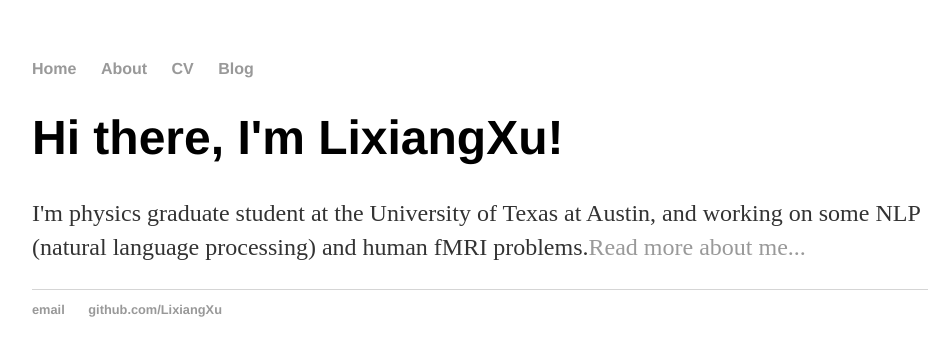
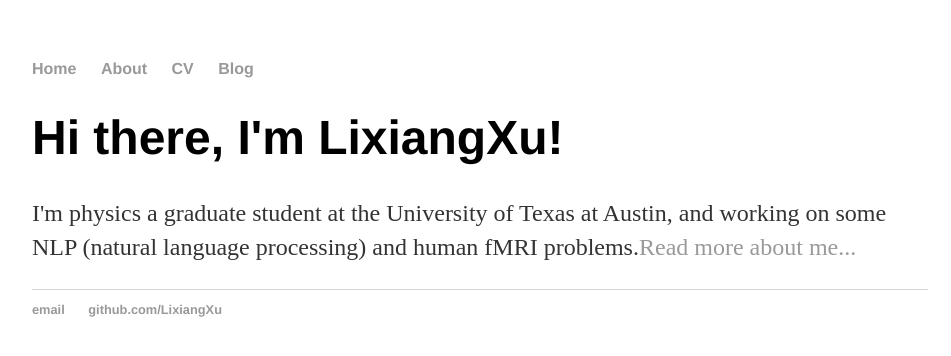
Before and after one commit to LixiangXu/LixiangXu.github.io, a Jekyll site: the page built from index.html, in a window 1280 px wide. Shown: the top 356 px of the page, without its empty margins (160-1111 px from the left). Built offline with Jekyll 4.4.1, drawn with Linux system fonts in a browser that asks for light colours.

Commit message:
Update index.html

```diff
--- a/index.html
+++ b/index.html
@@ -1,30 +1,8 @@
-<!DOCTYPE html>
-<html>
-	<head>
-		<title>Lixiang Xu blog</title>
-		<!-- link to main stylesheet -->
-		<link rel="stylesheet" type="text/css" href="/css/main.css">
-	</head>
-	<body>
-		<nav>
-    		<ul>
-        		<li><a href="/">Home</a></li>
-	        	<li><a href="/about">About</a></li>
-        		<li><a href="/cv">CV</a></li>
-        		<li><a href="/blog">Blog</a></li>
-    		</ul>
-		</nav>
-		<div class="container">
-    		<div class="blurb">
-        		<h1>Hi there, I'm LixiangXu!</h1>
-				<p>I'm physics graduate student at the University of Texas at Austin, and working on some NLP (natural language processing) and human fMRI problems.<a href="/about">Read more about me...</a></p>
-    		</div><!-- /.blurb -->
-		</div><!-- /.container -->
-		<footer>
-    		<ul>
-        		<li><a href="mailto:xulixiang2010@gmail.com">email</a></li>
-        		<li><a href="https://github.com/LixiangXu">github.com/LixiangXu</a></li>
-			</ul>
-		</footer>
-	</body>
-</html>
+---
+layout: default
+title: Lixiang Xu's Blog
+---
+<div class="blurb">
+	<h1>Hi there, I'm LixiangXu!</h1>
+	<p>I'm physics a graduate student at the University of Texas at Austin, and working on some NLP (natural language processing) and human fMRI problems.<a href="/about">Read more about me...</a></p>
+</div><!-- /.blurb -->
```
